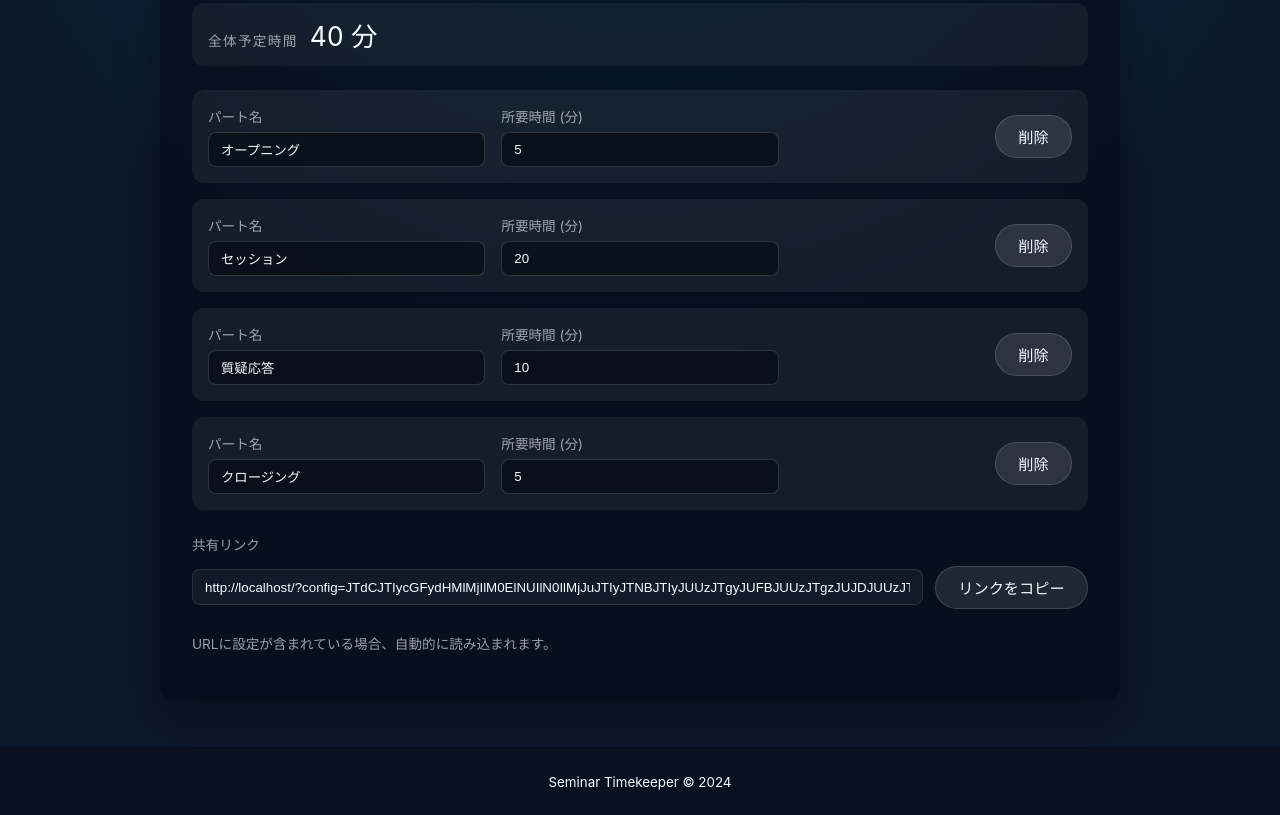
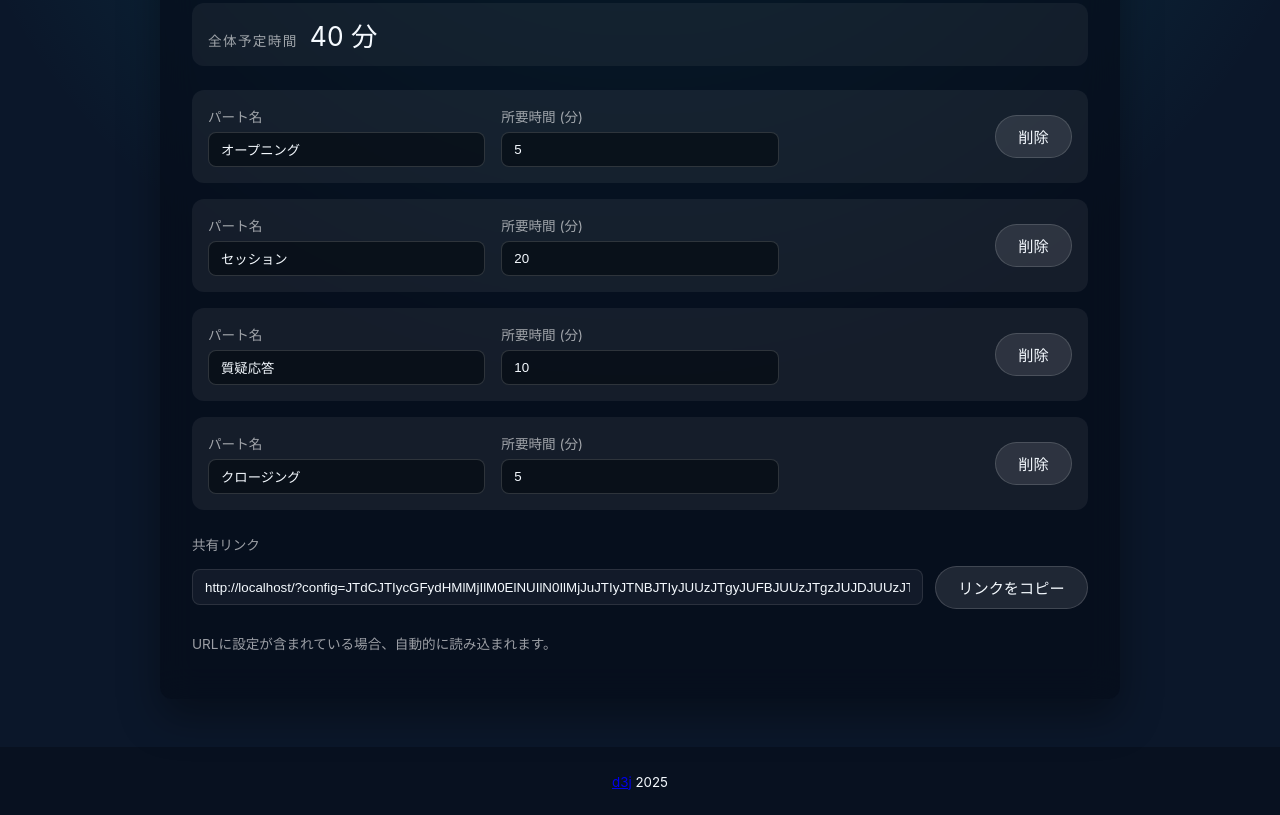
Before and after one commit to d3j/SeminarTimekeeper, a website built with Vite: page src/index.html in a window 1280 px wide. Shown: the part 348-1163 px from the top of the page. Built offline with nearby package versions, Linux system fonts and the light colour scheme.

Commit message:
chore: add japanese readme and footer link

```diff
--- a/src/index.html
+++ b/src/index.html
@@ -76,7 +76,7 @@
     </main>
 
     <footer class="tk-footer">
-      <small>Seminar Timekeeper &copy; 2024</small>
+      <small><a href="https://github.com/d3j/SeminarTimekeeper" target="_blank">d3j</a> 2025</small>
     </footer>
 
     <script type="module" src="/scripts/main.js"></script>
```
Also changed, not shown: README.md (added).
